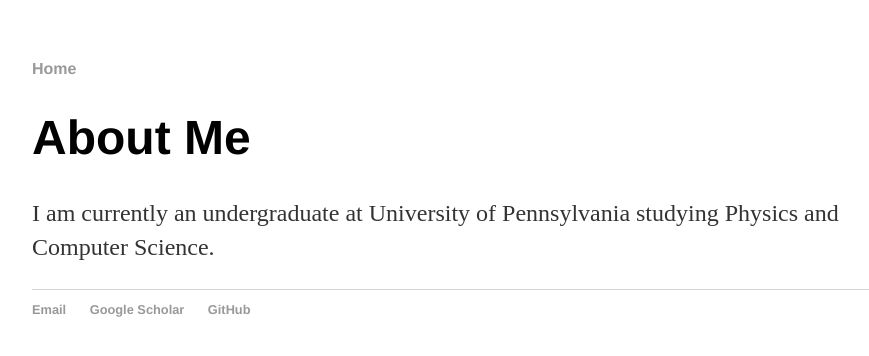
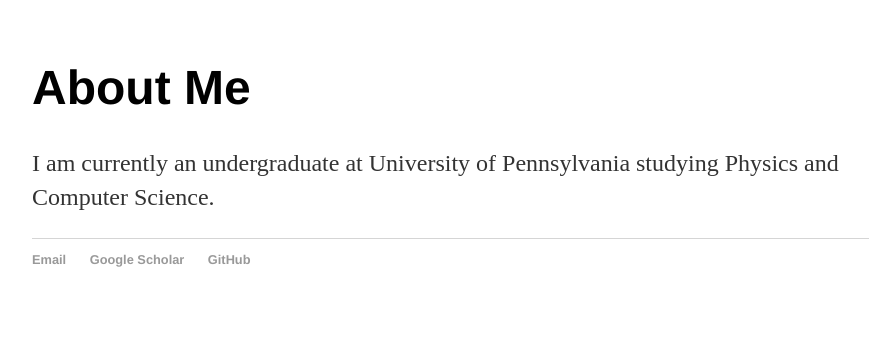
Before and after one commit to bchen00/bchen00.github.io, a Jekyll site: the page built from index.html, in a window 1280 px wide. Shown: the top 356 px of the page, without its empty margins (160-1029 px from the left). Built offline with Jekyll 4.4.1, drawn with Linux system fonts in a browser that asks for light colours.

Commit message:
Update default.html

```diff
--- a/_layouts/default.html
+++ b/_layouts/default.html
@@ -6,16 +6,10 @@
 		<link rel="stylesheet" type="text/css" href="/css/main.css">
 	</head>
 	<body>
-		<nav>
-    		<ul>
-        		<li><a href="/">Home</a></li>
-    		</ul>
-		</nav>
 		<div class="container">
+       			 {{ content }}
+		</div><!-- /.container -->
 
-        {{ content }}
-
-		</div><!-- /.container -->
 		<footer>
     		<ul>
         		<li><a href="mailto:billy.d.chen@gmail.com">Email</a></li>
```
